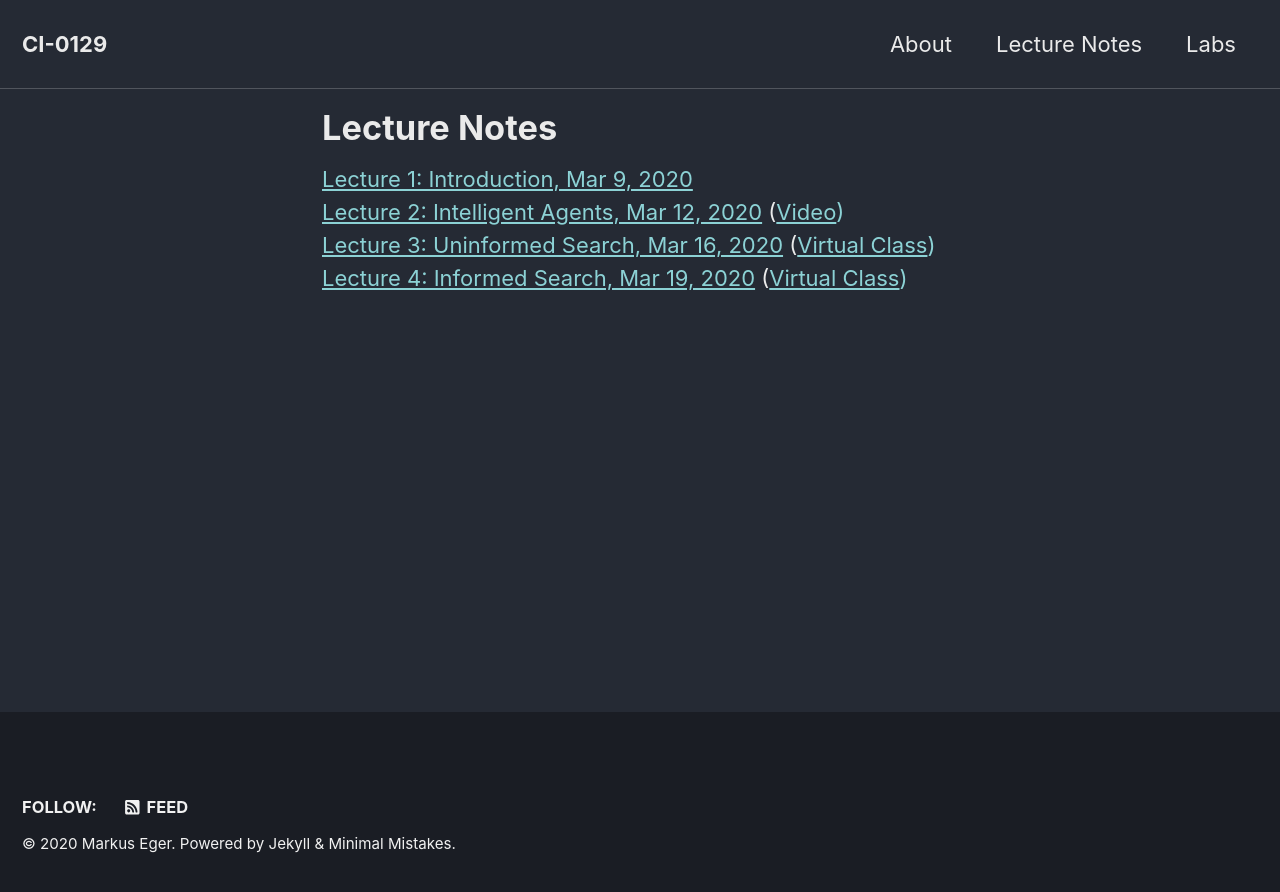
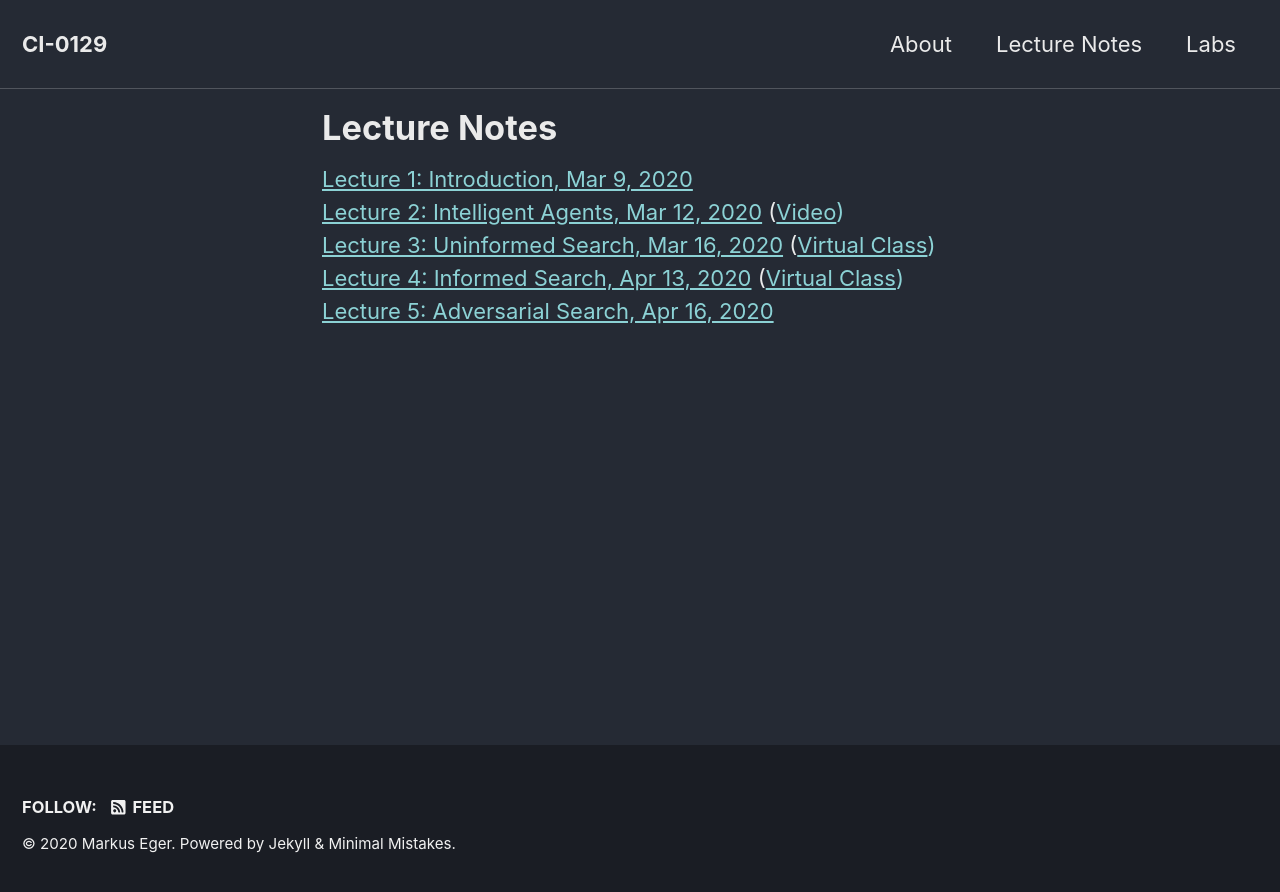
Before and after one commit to yawgmoth/CI-0129, a Jekyll site: the page built from _pages/slides.html, in a window 1280 px wide. Shown: the top 892 px of the page. Built offline with Jekyll 4.4.1, drawn with Linux system fonts in a browser that asks for light colours; cached includes are drawn as plain includes; nearby versions of some CDN libraries.

Commit message:
add update to Syllabus

```diff
--- a/_pages/slides.html
+++ b/_pages/slides.html
@@ -11,4 +11,5 @@ categories: [frontpage]
 <a href="lecture1.html">Lecture 1: Introduction, Mar 9, 2020</a><br/>
 <a href="lecture2.html">Lecture 2: Intelligent Agents, Mar 12, 2020</a>  (<a href="https://www.youtube.com/watch?v=Zqlb_Ouynaw">Video<a/>)<br/>
 <a href="lecture3.html">Lecture 3: Uninformed Search, Mar 16, 2020</a> (<a href="/CI-0129/classes/class3.html">Virtual Class<a/>)<br/>
-<a href="lecture4.html">Lecture 4: Informed Search, Mar 19, 2020</a> (<a href="/CI-0129/classes/class3.html">Virtual Class<a/>)<br/>
+<a href="lecture4.html">Lecture 4: Informed Search, Apr 13, 2020</a> (<a href="/CI-0129/classes/class3.html">Virtual Class<a/>)<br/>
+<a href="lecture5.html">Lecture 5: Adversarial Search, Apr 16, 2020</a>
--- a/index.html
+++ b/index.html
@@ -5,5 +5,6 @@ author_profile: true
 
 <h1>CI-0129: Artificial Intelligence</h1>
 
-In this class we will discuss several topics of Artificial Intelligence, including search and path finding, logic, and an introduction to machine learning. Details about the class can be found in the <a href="assets/pdf/syllabus.pdf">syllabus</a>
+In this class we will discuss several topics of Artificial Intelligence, including search and path finding, logic, and an introduction to machine learning. Details
+about the class can be found in the <a href="assets/pdf/syllabus.pdf">syllabus</a> (**Updated** on 13/4/2020)
 <br/>
```
Also changed, not shown: _pages/lecture4.html (+42 -0 lines), 1 other file.
